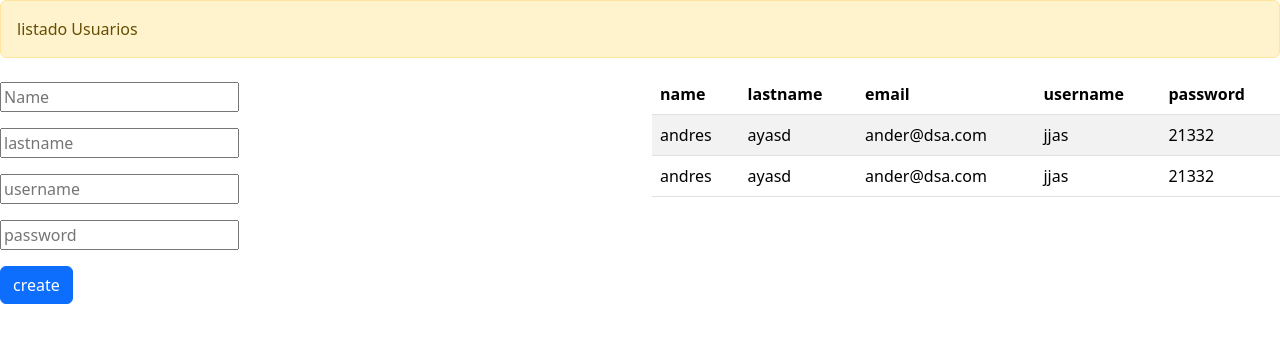
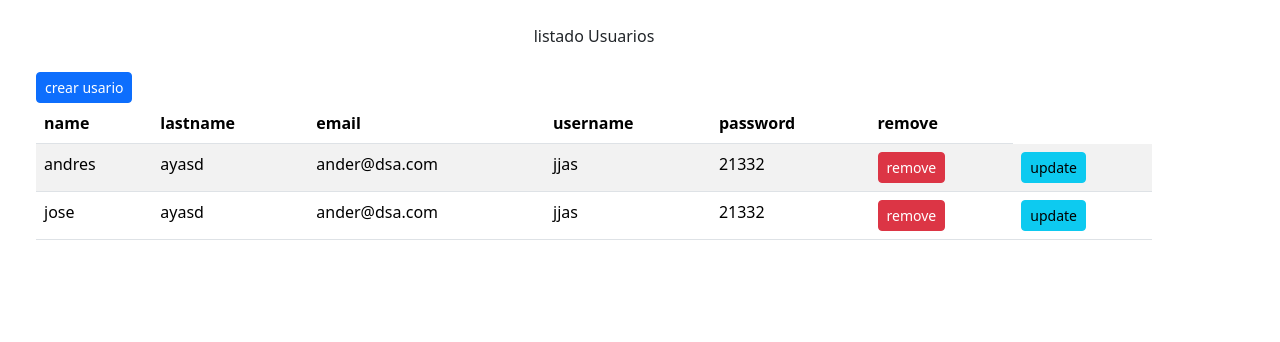
Before and after one commit to JJAS-DEV/SistemaDEInventario-Frontend, an Angular app: page / in a window 1280 px wide. Shown: the top 342 px of the page. Built offline with nearby package versions, Linux system fonts and the light colour scheme.

Commit message:
seccion_7Finalizada

```diff
--- a/package.json
+++ b/package.json
@@ -24,6 +24,7 @@
     "bootstrap": "^5.3.3",
     "express": "^4.18.2",
     "rxjs": "~7.8.0",
+    "sweetalert2": "^11.15.4",
     "tslib": "^2.3.0",
     "zone.js": "~0.14.3"
   },
--- a/src/app/components/user-app.component.css
+++ b/src/app/components/user-app.component.css
@@ -0,0 +1,21 @@
+.abrir-modal {
+    background-color: rgba(0, 0, 0, 0.7);
+    position: fixed;
+    top: 0px;
+    left: 0px;
+    width: 100%;
+    height: 100%;
+    z-index: 1000;
+}
+
+.animacion {
+    animation-duration: 3s;
+    animation-fill-mode: both;
+    -webkit-animation-duration: 2s;
+    -webkit-animation-fill-mode: both;
+}
+
+.fadeIn {
+    animation-name: fadeIn;
+    -webkit-animation-name: fadeIn;
+}
--- a/src/app/components/user-app.component.html
+++ b/src/app/components/user-app.component.html
@@ -1,13 +1,47 @@
-<div class="alert alert-warning "> {{title}}</div>
+<div class="container m-4" style="text-align: center;"> {{title}}</div>
+<div class="container m-4">
+    <button class="btn btn-primary btn-sm" (click)="setOpen()">
 
-<div class="row">
-    <div class="col">
-       <user-form (newUserEventEmitter)="addUser($event)"></user-form>
+        {{open==true? 'cerrar form':'crear usario'}}
 
-    </div>
-    <div class="col">
-        <user [users]="users"/>
+    </button>
+
+<div >
+
+
+
+
+
+
+            <user [users]="users" (idUserEventEmitter)="removeUser($event)"
+
+            (selectdUserEvenEmitter)="setSelectedUser($event)"/>
+
+
+
+
+
+
+
+</div>
+
+
+</div>
+@if(open){
+    <div class="abrir-modal animacion fadeIn">
+        <user-form
+
+        [user]="userSelected"
+
+        (newUserEventEmitter)="addUser($event)"
+        (OpenEvenEmitter)="setOpen()"
+
+
+        ></user-form>
 
     </div>
 
-</div>
+
+
+
+}
--- a/src/app/components/user-app.component.ts
+++ b/src/app/components/user-app.component.ts
@@ -4,20 +4,22 @@ import { User } from '../models/user';
 import { UserService } from '../services/user.service';
 import { UserComponent } from './user/user.component';
 import { UserFormComponent } from './user-form/user-form.component';
+import Swal from 'sweetalert2'
 
 @Component({
   selector: 'user-app',
   standalone: true,
   imports: [UserComponent,UserFormComponent],
   templateUrl: './user-app.component.html',
-  styleUrl: './user-app.component.css'
+  styleUrl:  './user-app.component.css'
 })
 export class UserAppComponent implements OnInit {
-
+  open:boolean=false;
   title:string ="listado Usuarios";
-
   users:User []=[];
+  userSelected:User;
   constructor(private service:UserService){
+    this.userSelected=new User();
 
   }
   ngOnInit(): void {
@@ -25,10 +27,55 @@ export class UserAppComponent implements OnInit {
   }
 
   addUser(user:User){
+    if(user.id>0){
+      this.users=this.users.map(u=> (u.id==user.id)? {...user}:u)
+    }else{
 
     this.users=[... this.users,{... user}];
+    }
+
+    Swal.fire({
+      title: "guardado",
+      text: "Usuario guardado con exito",
+      icon: "success"
+    });
+    this.userSelected= new User();
+    this.setOpen();
+  }
+
+  removeUser(id:number){
+    Swal.fire({
+      title: "estas seguro que quieres eliminar?",
+      text: "el dato del usui sera eliminado del sistema",
+      icon: "warning",
+      showCancelButton: true,
+      confirmButtonColor: "#3085d6",
+      cancelButtonColor: "#d33",
+      confirmButtonText: "si"
+    }).then((result) => {
+      if (result.isConfirmed) {
+        this.users=this.users.filter(user => user.id !=id);
+
+        Swal.fire({
+          title: "eliminado!",
+          text: "usuario eliminado con exito",
+          icon: "success"
+        });
+      }
+    });
+
+  }
+  setSelectedUser(userRow:User):void{
+    this.userSelected={... userRow};
+
+    this.open=true;
+
 
   }
 
 
+  setOpen(){
+    this.open= !this.open;
+  }
+
 }
--- a/src/app/components/user-form/user-form.component.html
+++ b/src/app/components/user-form/user-form.component.html
@@ -1,27 +1,64 @@
- <form (ngSubmit)="onSubmit()">
+
+
+ <div class="modal" tabindex="-1" style="display: block;">
+    <div class="modal-dialog">
+      <div class="modal-content">
+        <div class="modal-header">
+          <h5 class="modal-title">form            {{(user.id>0)? 'update':'create'}}         </h5>
+          <button type="button" class="btn-close" data-bs-dismiss="modal" aria-label="Close" (click)="onOpen()"></button>
+        </div>
+        <div class="modal-body">
+
+  <form (ngSubmit)="onSubmit(userForm)" class="m-2" #userForm="ngForm">
 
     <div>
         <input
         placeholder="Name"
+        name="name"
         [(ngModel)]="user.name"
         class="from-control my-2"
-        name="name"
+        required
+        #name="ngModel"
+
+        >
+        @if (name.invalid && (name.dirty || name.touched)){
+
+            @if (name.errors!['required']){
+                <div  class="text-danger">
+                    nombre es requerido
+                </div>
+
+            }
+        }
 
 
-        >
 
     </div>
 
     <div>
         <input
+        placeholder="lastname"
+
         name="lastname"
 
-        placeholder="lastname"
         [(ngModel)]="user.lastname"
         class="from-control my-2"
+        #lastname="ngModel"
+        required
 
 
         >
+
+        @if (lastname.invalid && (lastname.dirty || lastname.touched)){
+
+            @if (lastname.errors!['required']){
+                <div  class="text-danger">
+                    lastname es requerido
+                </div>
+
+            }
+        }
+
 
     </div>
      <div>
@@ -31,9 +68,29 @@
         placeholder="username"
         [(ngModel)]="user.username"
         class="from-control my-2"
+        minlength="8"
+        required
+        #username="ngModel"
 
 
         >
+
+        @if (username.invalid && (username.dirty || username.touched)){
+
+            @if (username.errors!['required']){
+                <div class="text-danger">
+                    username es requerido
+                </div>
+            }
+                @if (password.errors!['minlength']){
+                    <div  class="text-danger">
+                        no debe ser menor 8 caracteres
+                    </div>
+
+
+
+            }
+        }
 
     </div>
     <div>
@@ -43,16 +100,60 @@
         [(ngModel)]="user.password"
         class="from-control my-2"
         type="password"
+        minlength="8"
+        required
+        #password="ngModel"
+
 
         >
+
+        @if (password.invalid && (password.dirty || password.touched)){
+
+            @if (password.errors!['required']){
+                <div  class="text-danger">
+                    password es requerido
+                </div>
+
+            }
+                @if (password.errors!['minlength']){
+                    <div  class="text-danger">
+                        no debe ser menor 8 caracteres
+                    </div>
+
+                }
+
+
+        }
+
 
     </div>
 
     <div>
-        <button type="submit" class="btn btn-primary my-2">
-            create
+        <button type="submit" class="btn btn-primary my-2"
+
+        [disabled]="userForm.invalid"
+        >
+
+           {{(user.id>0)? 'update':'create'}}
 
         </button>
+
+
+        <button type="button" class="btn btn-secondary m-2"
+      (click)="onClear(userForm)"
+    >
+    clear</button>
+
+
     </div>
 
  </form>
+        </div>
+        <div class="modal-footer">
+          <button type="button" class="btn btn-secondary" data-bs-dismiss="modal"
+
+          (click)="onOpen()">Close</button>
+        </div>
+      </div>
+    </div>
+  </div>
--- a/src/app/components/user-form/user-form.component.ts
+++ b/src/app/components/user-form/user-form.component.ts
@@ -1,6 +1,8 @@
-import { Component, Output ,EventEmitter} from '@angular/core';
-import {FormsModule} from '@angular/forms'
+import { Component, Output ,EventEmitter,Input} from '@angular/core';
+import {FormsModule, NgForm } from '@angular/forms'
 import { User } from '../../models/user';
+
+
 import { CommonModule } from '@angular/common';
 
 @Component({
@@ -11,7 +13,8 @@ import { CommonModule } from '@angular/common';
 })
 export class UserFormComponent {
 
-  user: User;
+  @Input() user: User;
+   @Output() OpenEvenEmitter= new EventEmitter();
 
   @Output() newUserEventEmitter: EventEmitter<User>= new EventEmitter();
 
@@ -19,16 +22,30 @@ constructor(){
   this.user=new User();
 }
 
-onSubmit():void{
+
+onSubmit(userForm:NgForm):void{
+
+if(userForm.valid)  {
   this.newUserEventEmitter.emit(this.user);
   console.log(this.user);
 }
 
+userForm.reset();
+userForm.resetForm();
+
+   }
+
+   onClear(userForm:NgForm):void{
+    this.user=new User();
+    userForm.reset();
+    userForm.resetForm();
+
+   }
 
 
-
-
-
+   onOpen(){
+    this.OpenEvenEmitter.emit();
+   }
 
 
 }
--- a/src/app/components/user/user.component.html
+++ b/src/app/components/user/user.component.html
@@ -15,6 +15,7 @@
                 <th>email</th>
                 <th>username</th>
                 <th>password</th>
+                <th>remove</th>
 
             </tr>
         </thead>
@@ -41,6 +42,21 @@
                         {{user.password}}
                     </td>
 
+                    <td>
+
+                        <button class=" btn btn-danger btn-sm" (click)="onRemoveUser(user.id)">
+                            remove
+                        </button>
+                    </td>
+                    <td>
+
+                        <button class=" btn btn-info btn-sm"
+
+                        (click)="onSelectedUser(user)">
+                            update
+                        </button>
+                    </td>
+
 
                 </tr>
 
--- a/src/app/components/user/user.component.ts
+++ b/src/app/components/user/user.component.ts
@@ -1,4 +1,4 @@
-import { Component, Input } from '@angular/core';
+import { Component, Input, Output,EventEmitter } from '@angular/core';
 import { User } from '../../models/user';
 
 @Component({
@@ -7,8 +7,27 @@ import { User } from '../../models/user';
   imports: [],
   templateUrl: './user.component.html',
 })
+
 export class UserComponent {
 
   @Input() users:User[]=[];
 
+
+  @Output() idUserEventEmitter = new EventEmitter();
+  @Output() selectdUserEvenEmitter = new EventEmitter();
+
+
+
+
+  onRemoveUser(id:number):void {
+    this.idUserEventEmitter.emit(id);
+  }
+
+  onSelectedUser(user:User):void{
+    this.selectdUserEvenEmitter.emit(user);
+  }
+
+
+
+
 }
--- a/src/app/services/user.service.ts
+++ b/src/app/services/user.service.ts
@@ -16,8 +16,8 @@ export class UserService {
     username:'jjas',
     password:'21332'
   },{
-  id:1,
-  name:'andres',
+  id:2,
+  name:'jose',
   lastname:'ayasd',
   email:'ander@dsa.com',
   username:'jjas',
```
Also changed, not shown: 1 other file (tests, documents, lock files or other folders).
